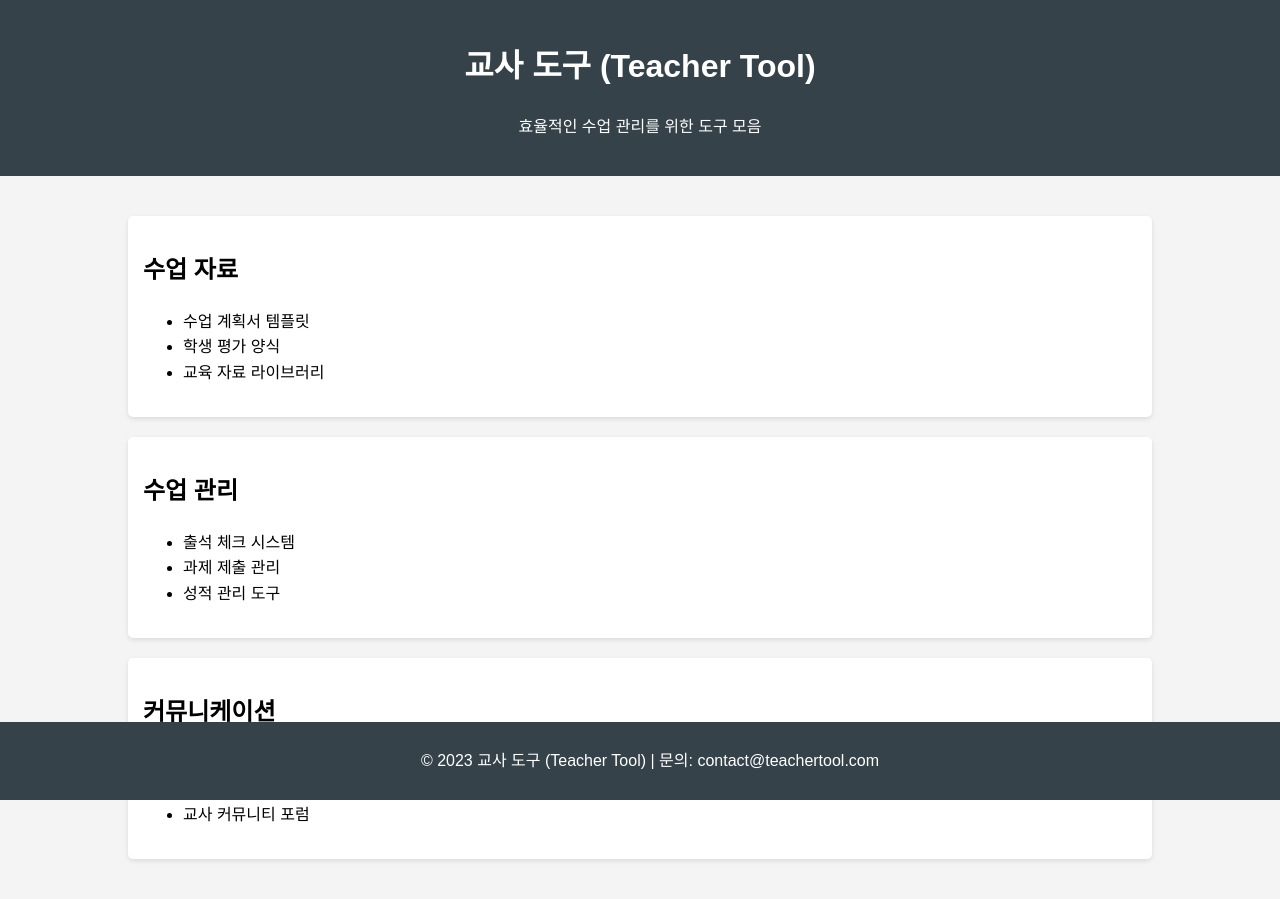
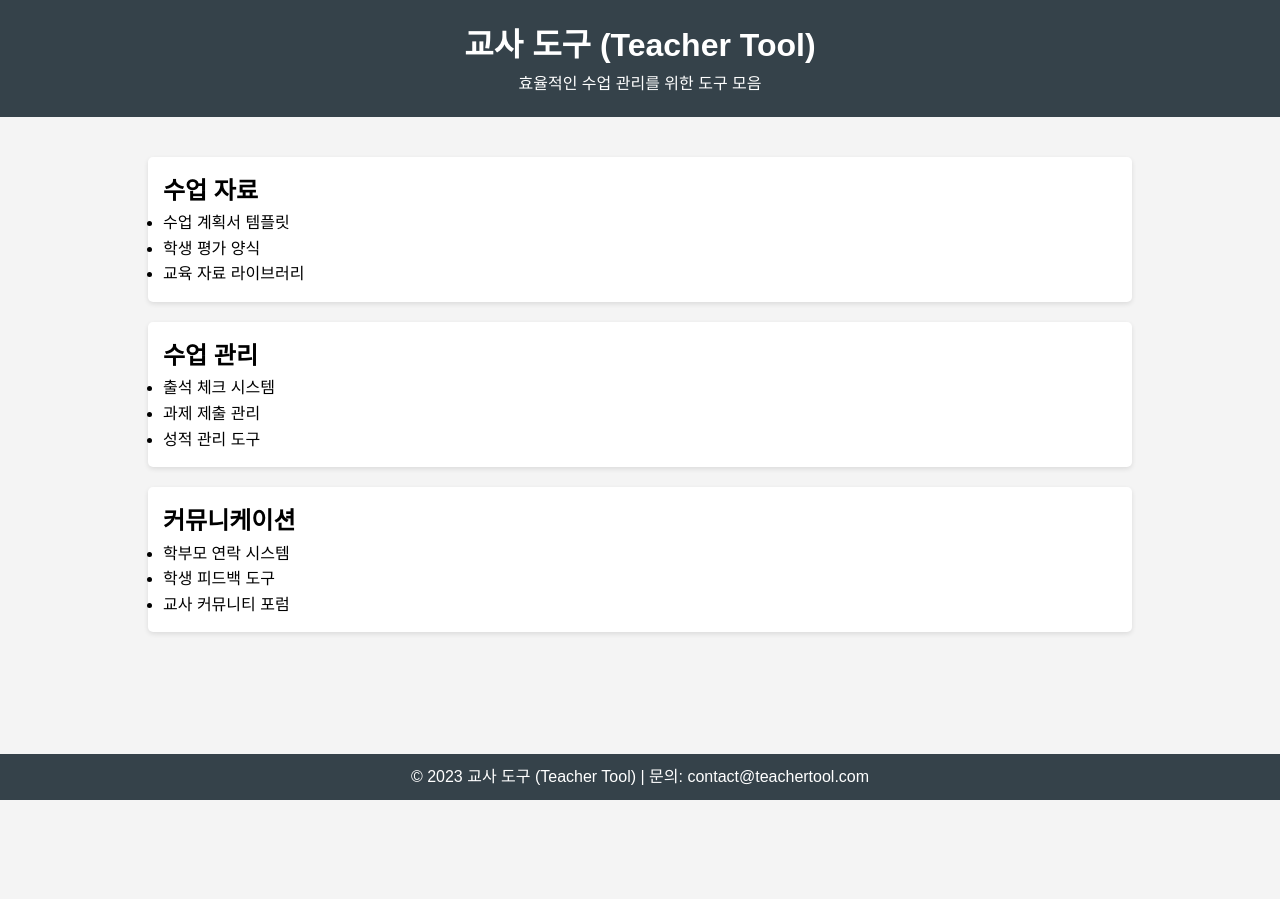
Before and after one commit to B-Stone310/teachertool, a plain HTML site: page index.html in a window 1280 px wide. After the commit the page ends 800 px from the top, so only its background shows below. Drawn offline with Linux system fonts and the light colour scheme.

Commit message:
Update index.html

```diff
--- a/index.html
+++ b/index.html
@@ -4,43 +4,7 @@
     <meta charset="UTF-8">
     <meta name="viewport" content="width=device-width, initial-scale=1.0">
     <title>교사 도구 - Teacher Tool</title>
-    <style>
-        body {
-            font-family: 'Arial', sans-serif;
-            line-height: 1.6;
-            margin: 0;
-            padding: 0;
-            background-color: #f4f4f4;
-        }
-        header {
-            background-color: #35424a;
-            color: white;
-            padding: 20px;
-            text-align: center;
-        }
-        .container {
-            width: 80%;
-            margin: auto;
-            overflow: hidden;
-            padding: 20px;
-        }
-        .tool-section {
-            background: white;
-            margin: 20px 0;
-            padding: 15px;
-            border-radius: 5px;
-            box-shadow: 0 2px 5px rgba(0,0,0,0.1);
-        }
-        footer {
-            background-color: #35424a;
-            color: white;
-            text-align: center;
-            padding: 10px;
-            position: fixed;
-            bottom: 0;
-            width: 100%;
-        }
-    </style>
+    <link rel="stylesheet" href="css/style.css">
 </head>
 <body>
     <header>
```
